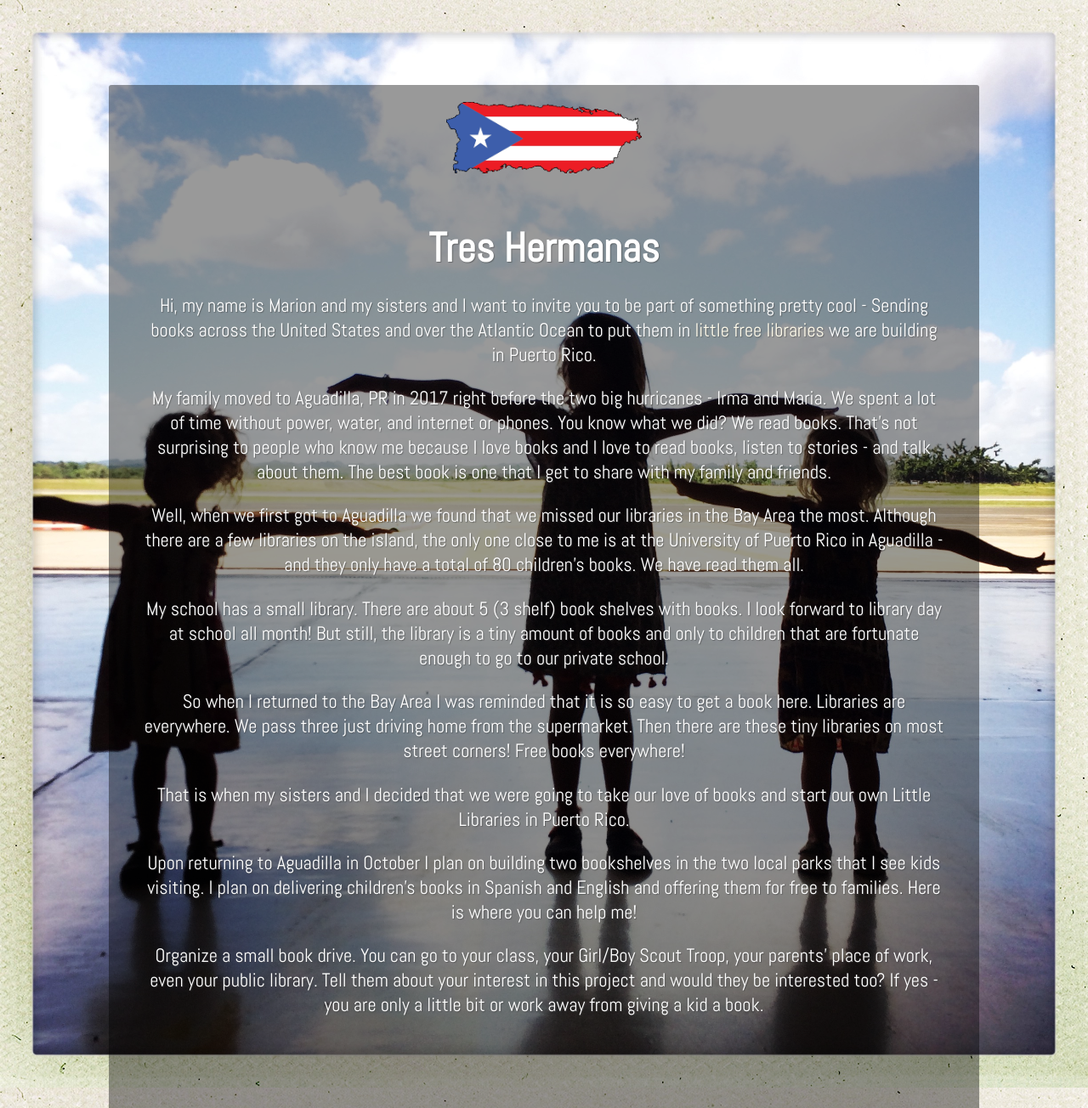
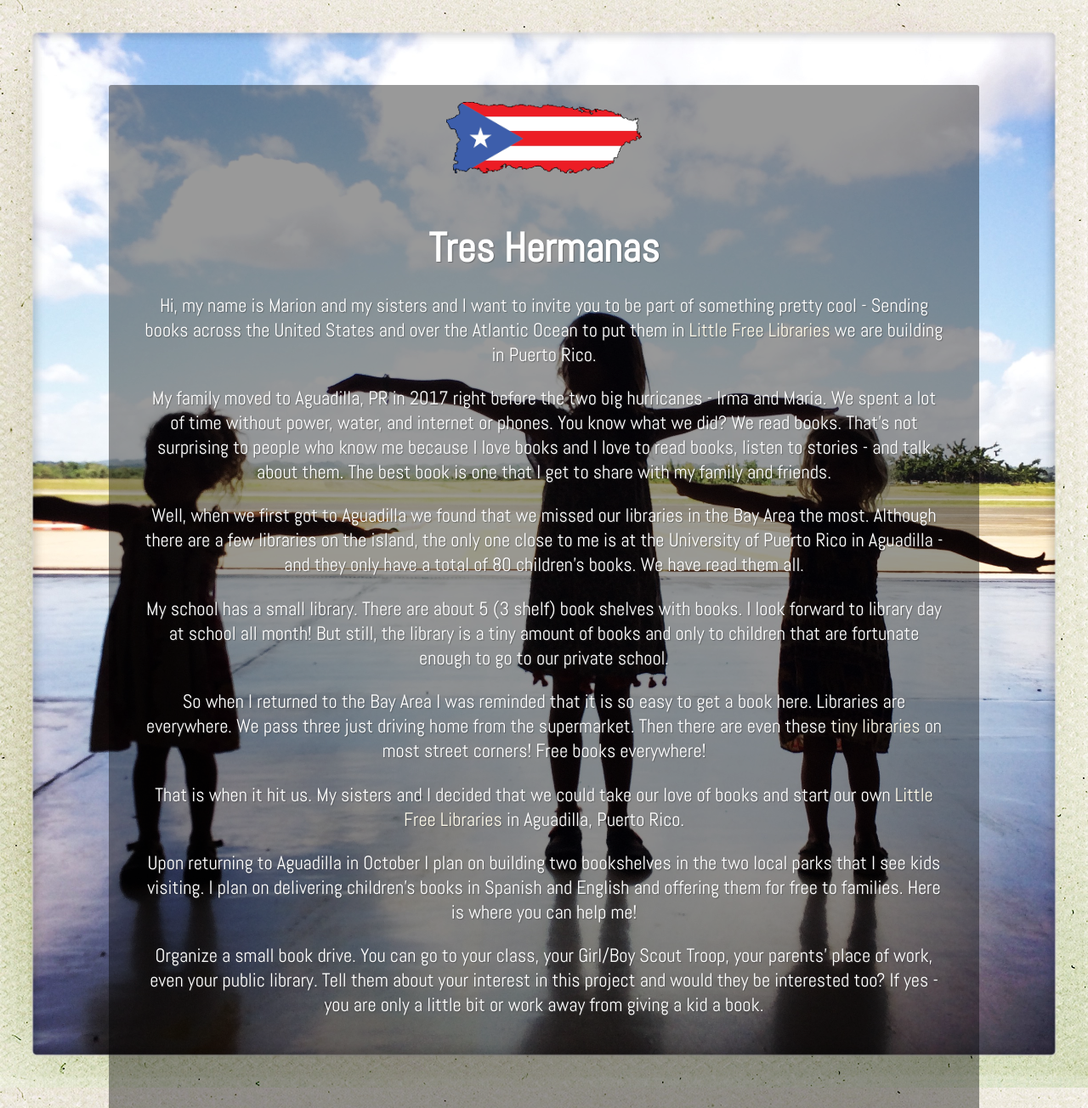
Before and after one commit to treshermanaspr/treshermanaspr.github.io, a Jekyll site: the page built from index.html, in a window 1280 px wide and 1400 px high, cut to the strip 0-1304 px from the top of the window. Shown: the whole strip at 85% size. Built offline with Jekyll 4.4.1, drawn with Linux system fonts in a browser that asks for light colours; nearby versions of some CDN libraries.

Commit message:
Link to little Free Library site

```diff
--- a/index.html
+++ b/index.html
@@ -59,7 +59,7 @@ _options:
 
 <p class="success">Message sent. Thanks!</p>
 
-<p class="editable">Hi, my name is Marion and my sisters and I want to invite you to be part of something pretty cool - Sending books across the United States and over the Atlantic Ocean to put them in <a href="https://littlefreelibrary.org">little free libraries</a> we are building in Puerto Rico.</p>
+<p class="editable">Hi, my name is Marion and my sisters and I want to invite you to be part of something pretty cool - Sending books across the United States and over the Atlantic Ocean to put them in <a href="https://littlefreelibrary.org">Little Free Libraries</a> we are building in Puerto Rico.</p>
 
 <p class="editable">My family moved to Aguadilla, PR in 2017 right before the two big hurricanes - Irma and Maria.  We spent a lot of time without power, water, and internet or phones.  You know what we did?  We read books.  That’s not surprising to people who know me because I love books and I love to read books, listen to stories - and talk about them.  The best book is one that I get to share with my family and friends.</p>
 
@@ -67,9 +67,9 @@ _options:
 
 <p class="editable">My school has a small library.  There are about 5 (3 shelf) book shelves with books.  I look forward to library day at school all month!  But still, the library is a tiny amount of books and only to children that are fortunate enough to go to our private school.</p>
 
-<p class="editable">So when I returned to the Bay Area I was reminded that it is so easy to get a book here.  Libraries are everywhere.  We pass three just driving home from the supermarket.  Then there are these tiny libraries on most street corners!  Free books everywhere!</p>
+<p class="editable">So when I returned to the Bay Area I was reminded that it is so easy to get a book here.  Libraries are everywhere.  We pass three just driving home from the supermarket.  Then there are even these <a href="https://littlefreelibrary.org">tiny libraries</a> on most street corners!  Free books everywhere!</p>
 
-<p class="editable">That is when my sisters and I decided that we were going to take our love of books and start our own Little Libraries in Puerto Rico.  </p>
+<p class="editable">That is when it hit us.  My sisters and I decided that we could take our love of books and start our own <a href="https://littlefreelibrary.org">Little Free Libraries</a> in Aguadilla, Puerto Rico.  </p>
 
 <p class="editable">Upon returning to Aguadilla in October I plan on building two bookshelves in the two local parks that I see kids visiting.  I plan on delivering children’s books in Spanish and English and offering them for free to families.  Here is where you can help me!</p>
 
```
